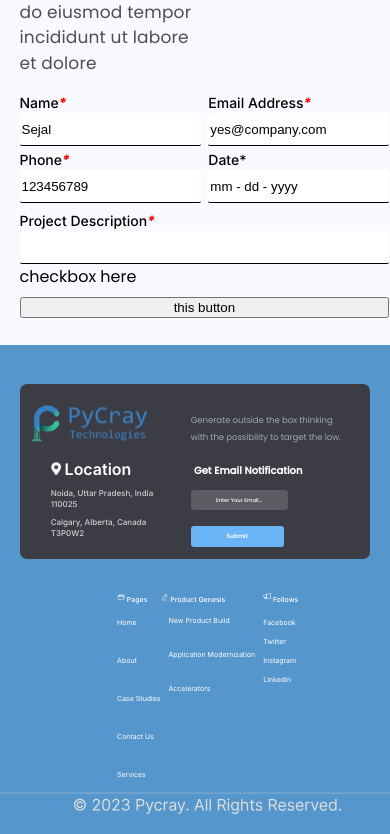
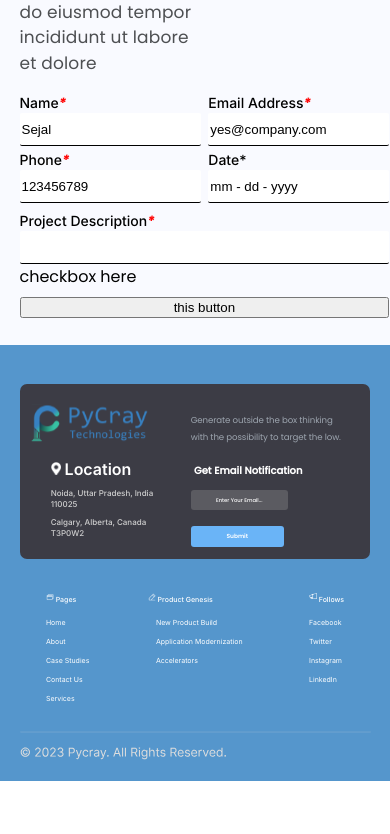
Before and after one commit to pycray-saurabh/PyCray-web, a React (Create React App) app: page /ContactUs in a window 390 px wide. Shown: the part 487-1321 px from the top of the page. After the commit the page ends 1268 px from the top, so only its background shows below. Built offline with nearby package versions, Linux system fonts and the light colour scheme.

Commit message:
Case Study, Tools & Tech, We're here to help and footer sections mobile view

```diff
--- a/src/components/ConditionalRenderingComponent.css
+++ b/src/components/ConditionalRenderingComponent.css
@@ -193,7 +193,7 @@
     .component {
         height: auto;
         position: relative;
-        width: 98vw;
+        width: 90vw;
         /* left: 140px; */
         /* transform: translateX(-12%); */
         display: grid;
@@ -209,20 +209,25 @@
         display: grid;
         grid-template-columns: auto auto;
         grid-template-rows: auto auto auto auto;
-        row-gap: 1vw;
-        gap: 1vw;
+        /* row-gap: 1vw;
+        gap: 1vw; */
         /* width: 30vw; */
-        height: 20vw;
-        width: 50vw;
-        justify-self: center;
+        /* height: 20vw; */
+        gap: 0vw;
+        width: 90vw;
+        justify-content: center;
     }
 
     .displayedTools {
+        display: flex;
         position: relative;
         /* left: 425px; */
-        top: 20px;
+        /* top: 20px; */
         justify-self: center;
         width: 78vw;
+        margin: 5vw;
+        min-height: 62vw;
+        align-items: center;
     }
 
     .picv1 {
@@ -230,7 +235,11 @@
         width: 80vw;
         height: auto;
         max-width: 90%;
-        left: 1vw;
+        /* left: 1vw; */
+    }
+
+    .displayedTools > div:nth-child(1) {
+        justify-content: center;
     }
 
     .picv2 {
@@ -242,9 +251,32 @@
     }
 
     .buttonformat {
-        font-size: 0.5125rem;
+        font-weight: 500;
+        font-size: 0.513rem;
         line-height: 0.9rem;
-        height: 5vw;
+        padding: 1.5vw 1.25vw;
+        /* height: 5vw; */
+        width: 40vw;
+        margin: 2vw;
+    }
+
+    .tooltextwrapper {
+        font-weight: 500;
+    }
+
+    .tooltitle {
+      font-size: 2rem;
+      letter-spacing: 0px;
+      margin-top: 10vw;
+      width: 90vw;
+    }
+
+    .toolp {
+      width: 90vw;
+    }
+
+    .toolp .toolps {
+      font-size: 0.8rem;
     }
 
 }
--- a/src/styles/Footer.css
+++ b/src/styles/Footer.css
@@ -623,16 +623,9 @@
     /* left: -10vw; */
   }
 
-  .newproductbutton {
+  .newproductbutton, .apbutton, .accelbutton {
     font-size: 0.438rem;
-  }
-
-  .apbutton {
-    font-size: 0.438rem;
-  }
-
-  .accelbutton {
-    font-size: 0.438rem;
+    width: fit-content;
   }
 
   .title, .div, .title-2 {
@@ -640,58 +633,33 @@
   }
 
   .textheaders {
-    gap: 0vw;
-    width: fit-content;
+    gap: 15vw;
+    width: 90vw;
     margin-top: 0px;
-  }
-
-  .newproductbutton {
-    width: fit-content;
-  }
-
-  .apbutton {
-    width: fit-content;
-  }
-
-  .accelbutton {
-    width: fit-content;
+    justify-content: center;
   }
 
   .rightsidetext {
     margin-top: 5vw;
+    gap: 3vw;
+    justify-content: center;
   }
 
   .title {
     margin-right: 0px;
   }
 
-  .rightsidetext {
-    flex-flow: column;
-    justify-content: center;
-    align-items: center;
-    justify-self: center;
-  }
-
-  .home-about-case {
-    display: flex;
-    flex-flow: column;
-    justify-content: flex-start;
-  }
-
   .textheaders > div:nth-child(1), .textheaders > div:nth-child(2), .textheaders > div:nth-child(3) {
     width: fit-content;
   }
 
-  .new-product-build {
-    display: flex;
-    flex-flow: column;
-    justify-content: flex-start;
+  .secondline {
+    width: 90vw;
   }
 
-  .facebook-twitter {
-    display: flex;
-    flex-flow: column;
-    justify-content: flex-start;
+  .pycraysig {
+    justify-self: flex-start;
+    width: 53vw;
   }
 }
 
--- a/src/styles/Home.css
+++ b/src/styles/Home.css
@@ -867,7 +867,7 @@
   letter-spacing: -0.27px;
   line-height: 1.875rem;
   position: relative;
-  justify-content: center;
+  justify-content: flex-start;
   display: flex;
 }
 
@@ -1372,6 +1372,44 @@
     width: 95%;
   }
 
+  .helptitle .we-re-here-to-help {
+    font-size: 2rem;
+    font-weight: 500;
+  }
+
+  .helptext .contact-us-if-you {
+    font-size: 0.75rem;
+    line-height: 1.5rem;
+    width: 90vw;
+  }
+
+  .helpbuttons {
+    margin: 5vw 0vw;
+  }
+
+  .learnmorebuttondiv {
+    padding: 0vw 4vw;
+    display: flex;
+    height: auto;
+    width: auto;
+    gap: 0vw;
+    left: auto;
+    top: auto;
+    align-items: center;
+  }
+
+  .casedividerline {
+    display: none;
+  }
+
+  .casebuttonwp {
+    margin: 4vw;
+  }
+
+  .rarrow {
+    top: auto;
+  }
+
 }
 
 @media (max-width: 450px) {
```
Also changed, not shown: src/components/ConditionalRenderingComponent.js.
